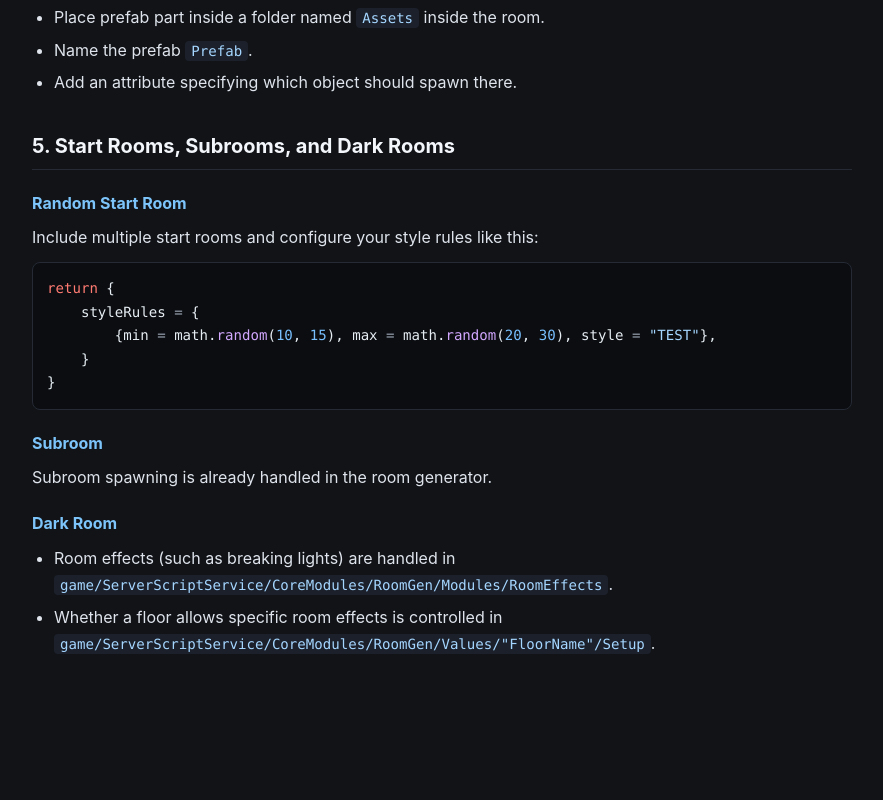
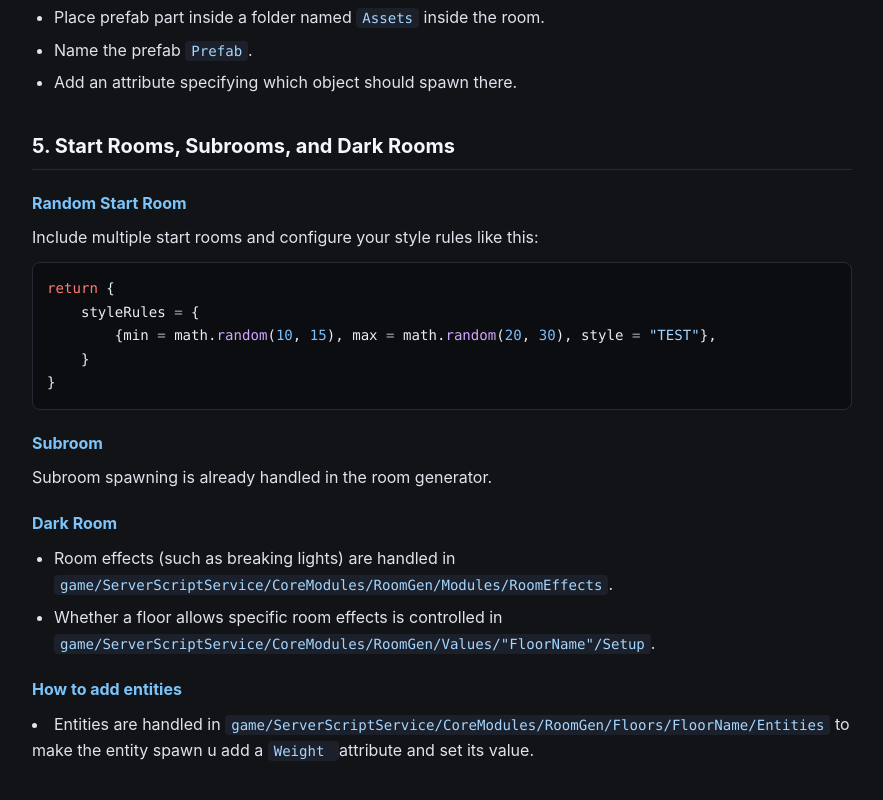
Before and after one commit to weradof/exodus.github.io, a plain HTML site: page index.html in a window 1280 px wide. Shown: the part 1923-2723 px from the top of the page, without its empty margins (198-1081 px from the left). Before the commit the page ends 2657 px from the top, so only its background shows below. Drawn offline with Linux system fonts and the light colour scheme.

Commit message:
Add instructions for adding entities in index.html

```diff
--- a/index.html
+++ b/index.html
@@ -220,6 +220,9 @@
       <li>Room effects (such as breaking lights) are handled in <code>game/ServerScriptService/CoreModules/RoomGen/Modules/RoomEffects</code>.</li>
       <li>Whether a floor allows specific room effects is controlled in <code>game/ServerScriptService/CoreModules/RoomGen/Values/"FloorName"/Setup</code>.</li>
     </ul>
+
+    <h3>How to add entities</h3>
+     <li>Entities are handled in <code>game/ServerScriptService/CoreModules/RoomGen/Floors/FloorName/Entities</code> to make the entity spawn u add a <code> Weight </code> attribute and set its value.</li>
   </main>
 </body>
 </html>
```
